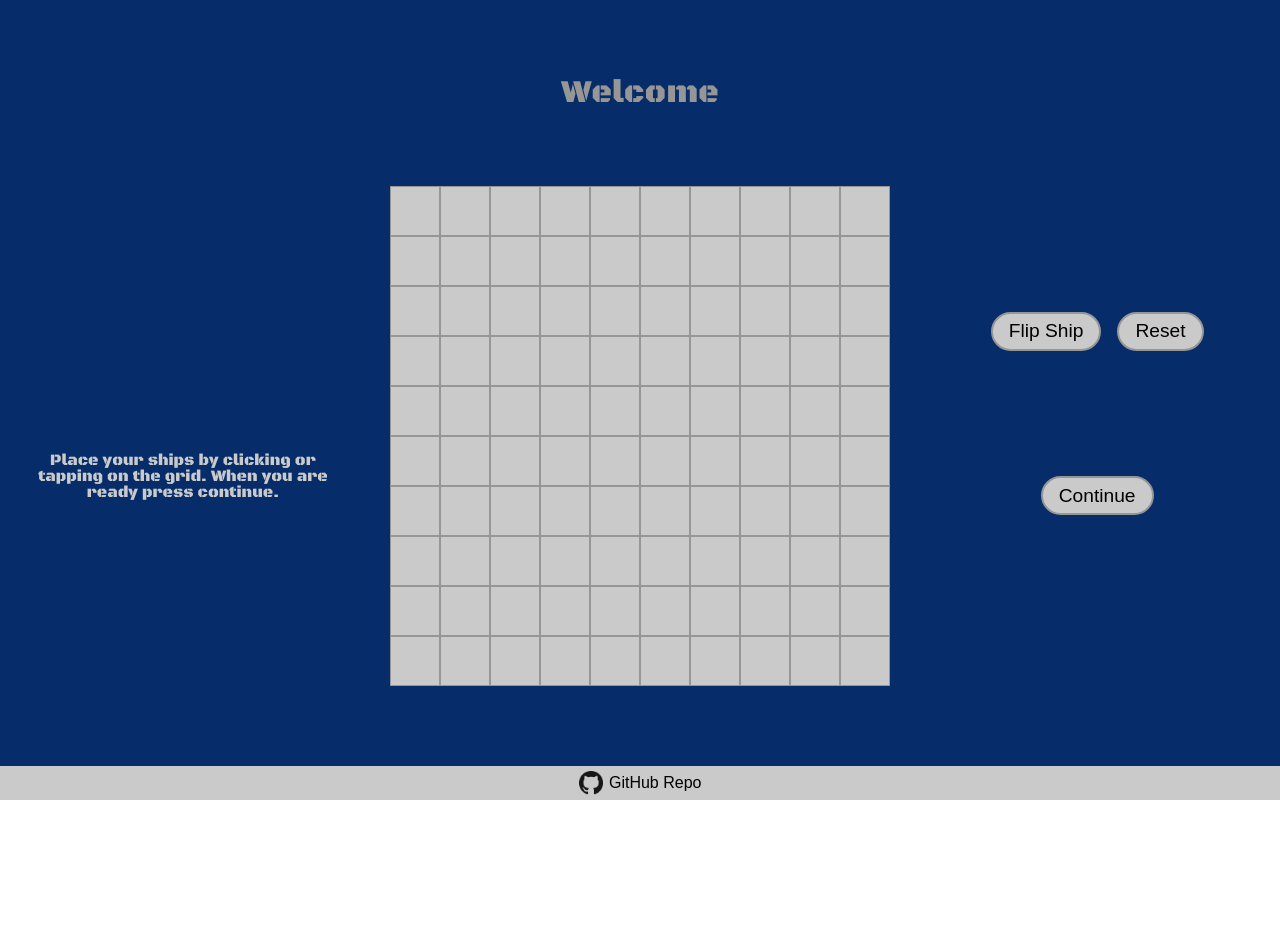
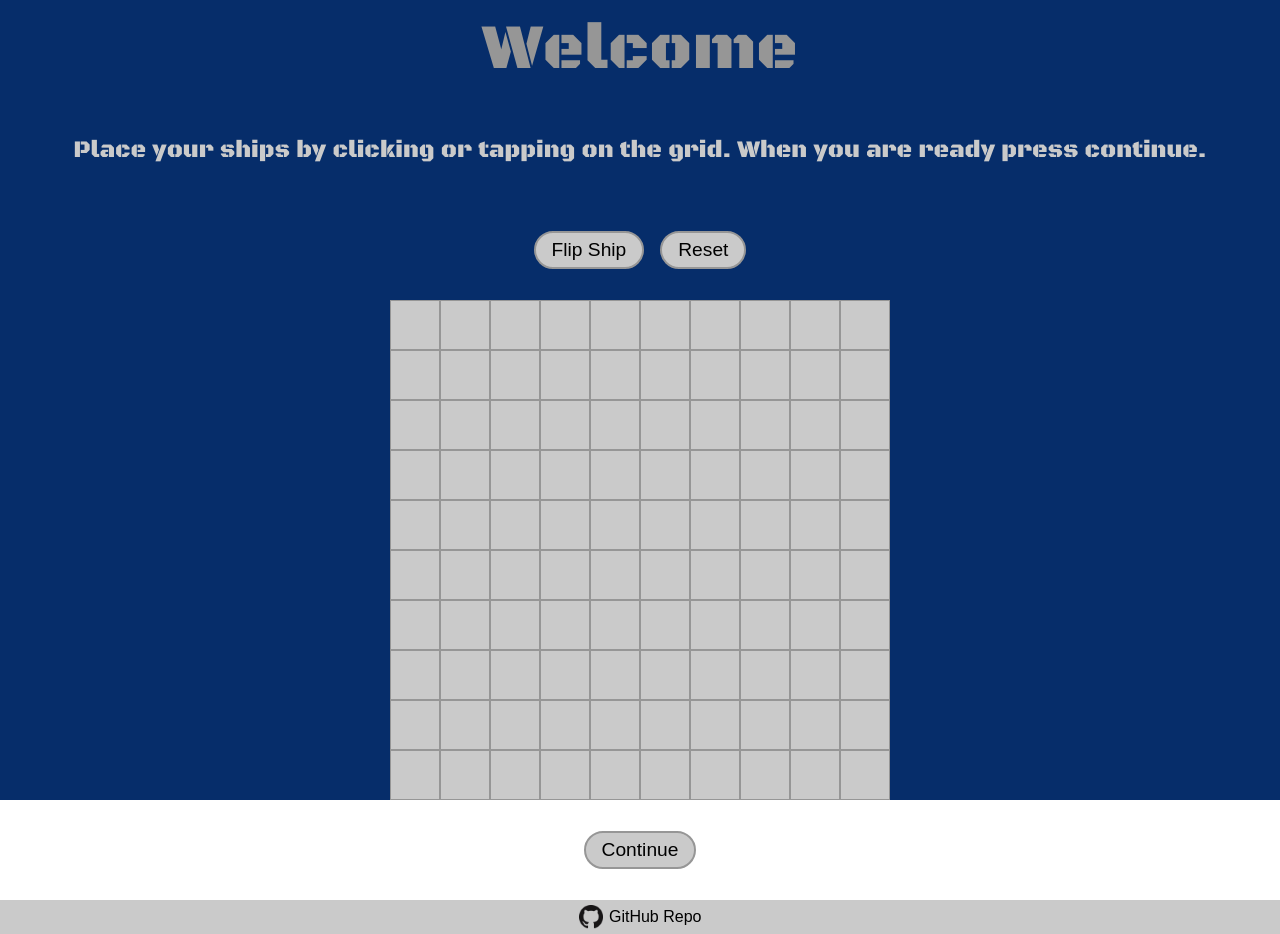
Before and after one commit to palmerusaf/battle-ship, a website built with webpack: page src/index.html in a window 1280 px wide. Before the commit the page ends 800 px from the top, so only its background shows below. Built offline with nearby package versions, Linux system fonts and the light colour scheme.

Commit message:
add desktop styling

```diff
--- a/src/styles/ship-placement-screen.scss
+++ b/src/styles/ship-placement-screen.scss
@@ -36,10 +36,7 @@
     background-color: $navy-gray-chain;
   }
 }
-.continue {
-  align-self: start;
-}
-@media screen and (orientation: landscape) {
+@media screen and (orientation: landscape) and (max-height: 500px) {
   .ship-placement-screen {
     grid-template-rows: 0.7fr auto auto;
     grid-template-columns: 1fr 1.5fr 1fr;
@@ -56,4 +53,15 @@
     height: 65vmin;
     align-self: start;
   }
+  .continue{
+    align-self: start;
+  }
 }
+@media screen and (min-width: 500px) and (min-height: 376px) {
+ .welcome-msg{
+   font-size: 4rem;
+ }
+ .directions{
+   font-size: 1.5rem;
+ }
+}
```
Also changed, not shown: dist/main.js.
